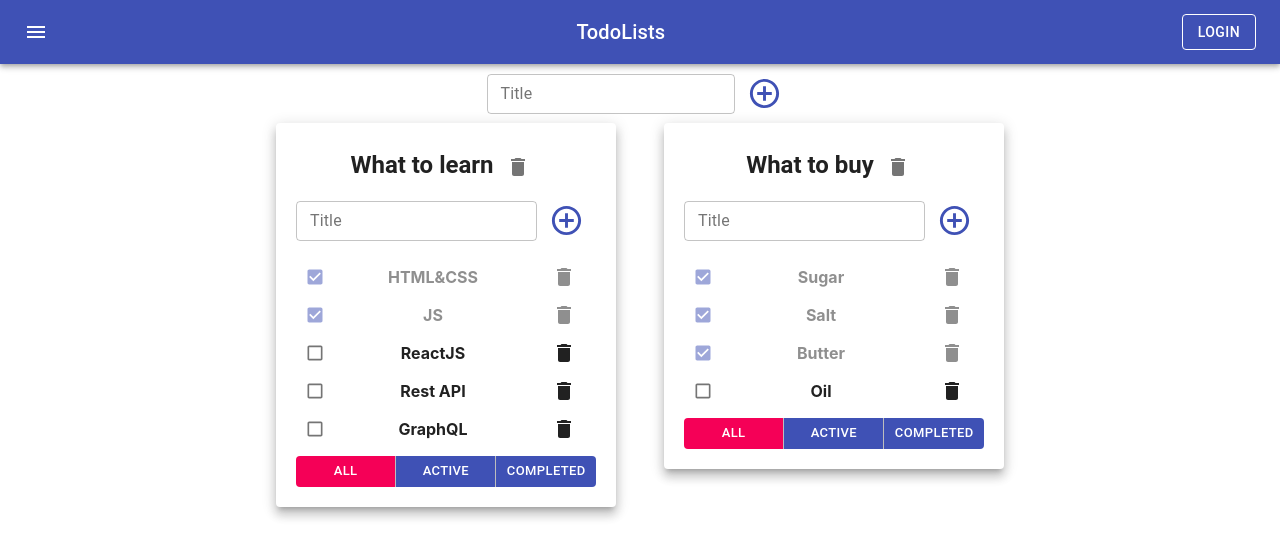
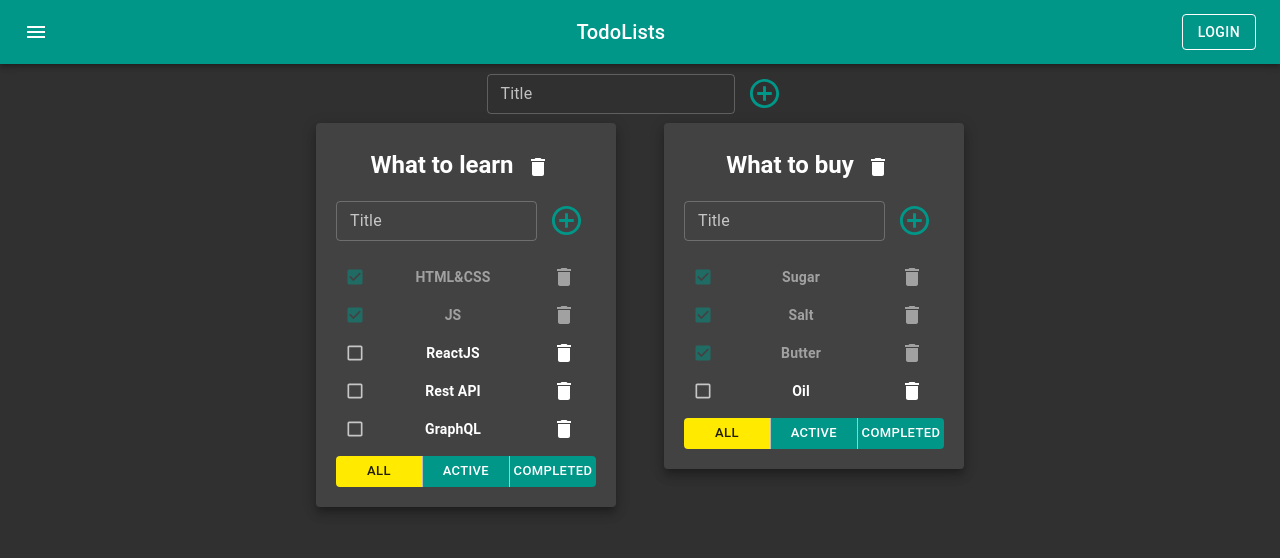
Before and after one commit to fedorgerasimov/Todolist, a React (Create React App) app: page / in a window 1280 px wide. Shown: the top 558 px of the page. Built offline with nearby package versions, Linux system fonts and the light colour scheme.

Commit message:
добавил ThemeProvider, createTheme в index.tsx для оформления background и стилистики TodoList

```diff
--- a/src/index.tsx
+++ b/src/index.tsx
@@ -3,8 +3,25 @@ import ReactDOM from 'react-dom';
 import './index.css';
 import App from './App';
 import * as serviceWorker from './serviceWorker';
+import {ThemeProvider} from "@material-ui/core/styles";
+import { createTheme } from '@material-ui/core/styles';
+import {teal, yellow} from "@material-ui/core/colors";
+import {CssBaseline} from "@material-ui/core";
 
-ReactDOM.render(<App />,  document.getElementById('root'));
+const theme = createTheme( {
+    palette: {
+        primary: teal,
+        secondary: yellow,
+        type: "dark"
+    }
+})
+
+ReactDOM.render(
+    <ThemeProvider theme={theme}>
+        <CssBaseline/>  {/*сбрасывает стили (сбрасывает background)*/}
+    <App />
+    </ThemeProvider>
+    ,  document.getElementById('root'));
 
 // If you want your app to work offline and load faster, you can change
 // unregister() to register() below. Note this comes with some pitfalls.
```
